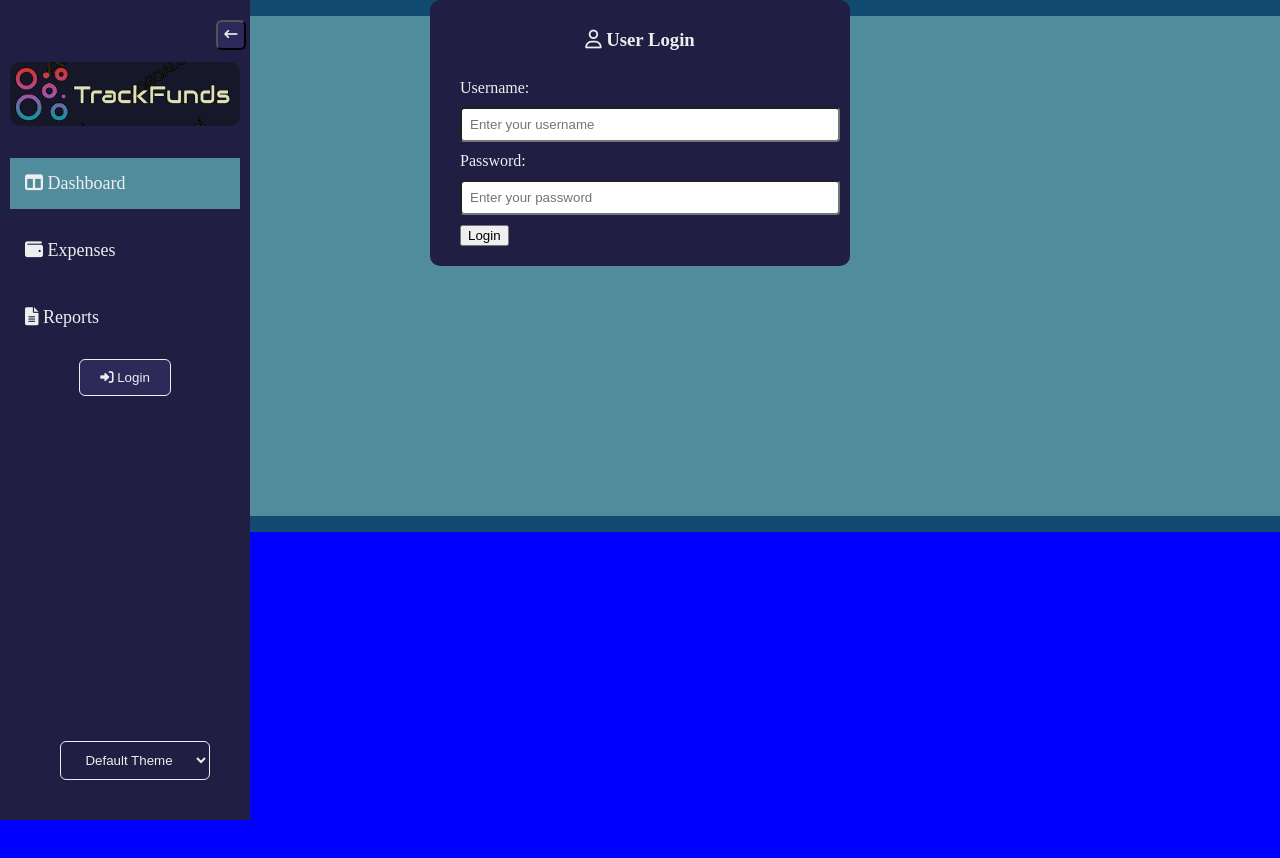
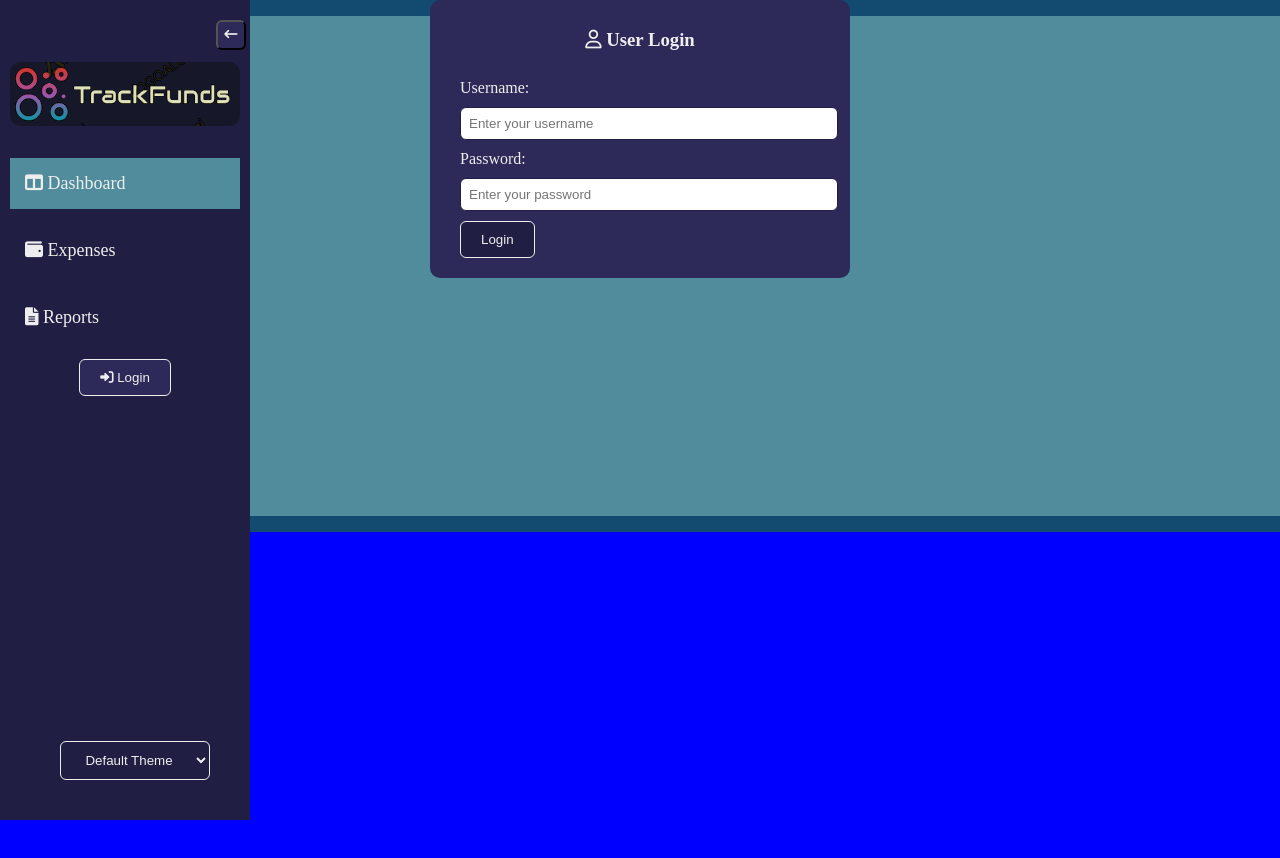
Before and after one commit to rohitghatal1/ExpenseTracker-React-TS, a React (Create React App) app: page / in a window 1280 px wide. Shown: the top 858 px of the page. Built offline with nearby package versions, Linux system fonts and the light colour scheme.

Commit message:
adde css for login button

```diff
--- a/src/CSS/navbar.css
+++ b/src/CSS/navbar.css
@@ -118,7 +118,7 @@
     transform: translateX(-50%);
     width: 400px;
     border-radius: 10px;
-    background-color: var(--primary-color);
+    background-color: var(--primary-hover);
     color: var(--text-color);
     padding: 10px;
   }
@@ -134,8 +134,24 @@
   .settingUser .userAccount .loginModal form input{
     width: 100%;
     padding: 8px;
-    border-radius: 4px;
+    border-radius: 6px;
     margin: 10px 0;
+    border: 1px solid var(--primary-color);
+  }
+
+  .settingUser .userAccount .loginModal .confrmLogin{
+    padding: 10px 20px;
+    background-color: var(--primary-color);
+    color: var(--text-color);
+    border: 1px solid var(--text-color);
+    border-radius: 6px;
+    cursor: pointer;
+    transition: all 0.3s ease;
+  }
+
+  .settingUser .userAccount .loginModal .confrmLogin:hover{
+    transform: scale(1.05);
+    background-color: var(--primary-hover);
   }
 
   .sidebar.collapsed .navbar .modeSwitch{
--- a/src/Components/Navbar.tsx
+++ b/src/Components/Navbar.tsx
@@ -75,7 +75,7 @@ const Navbar: React.FC<NavbarProps> = ({ changeTheme, theme, toggleNavbar, isCol
                 <label htmlFor="password">Password:</label>
                 <input type="password" name="upassword" placeholder="Enter your password" />
 
-                <button type="submit">Login</button>
+                <button type="submit" className="confrmLogin">Login</button>
               </form>
             </div>
           </div>
```
